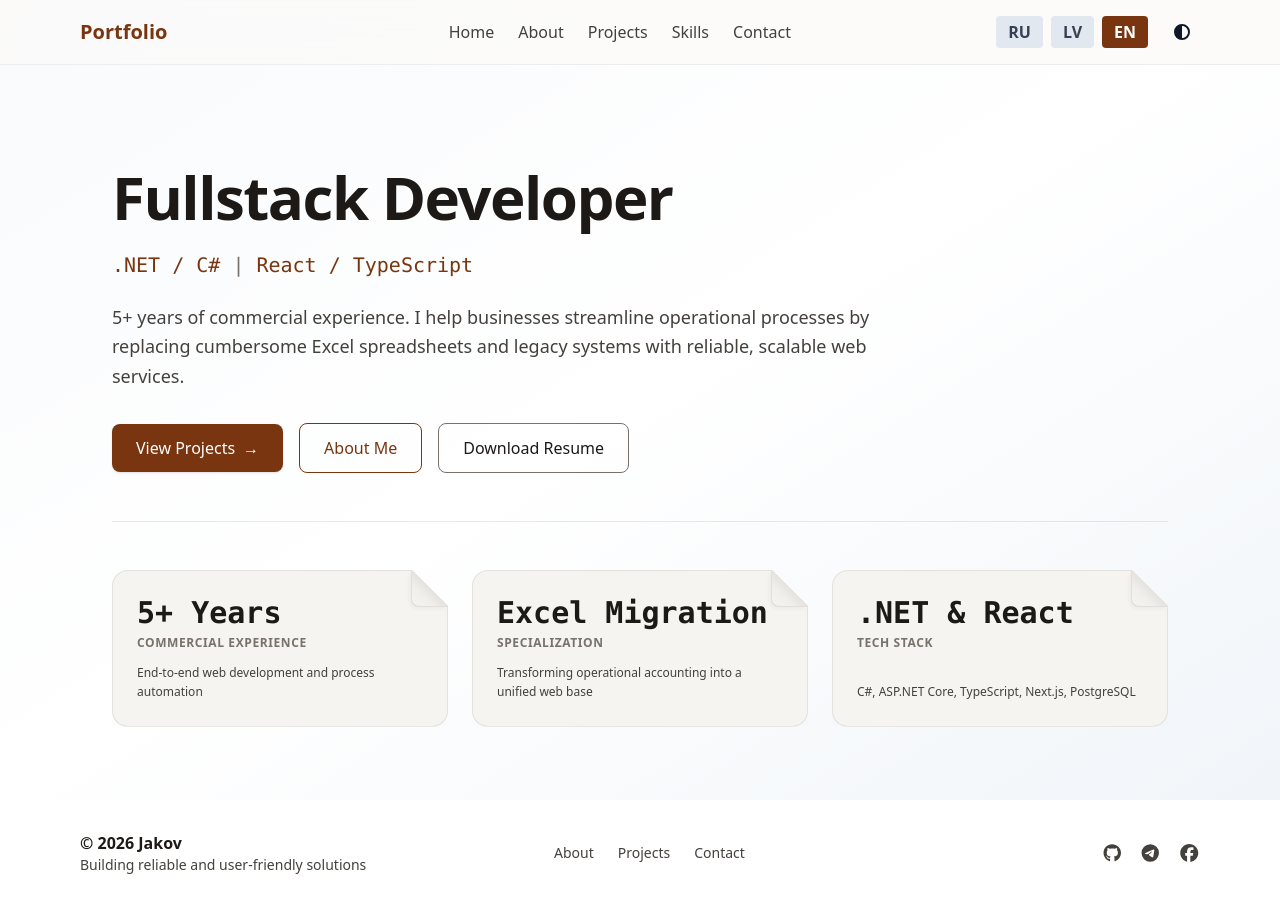
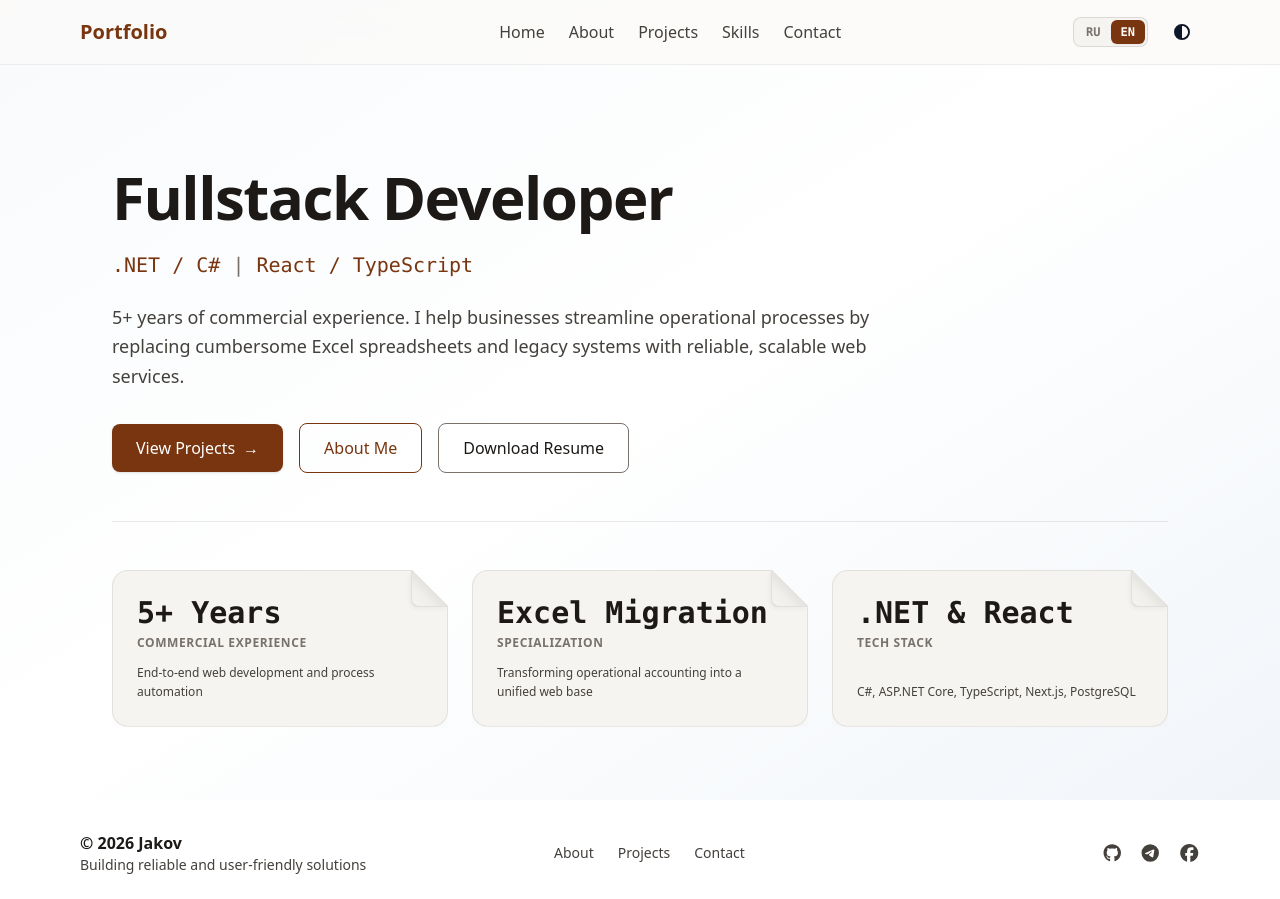
Before and after one commit to IakovYakovlev/personal, a React (Vite) app: page /home in a window 1280 px wide. Built offline with nearby package versions, Linux system fonts and the light colour scheme.

Commit message:
feat: simplify language switcher component and improve button styling

```diff
--- a/src/ui/components/LanguageSwitcher.tsx
+++ b/src/ui/components/LanguageSwitcher.tsx
@@ -1,31 +1,34 @@
 import { useTranslation } from 'react-i18next';
-import { useSelector } from 'react-redux';
-import type { RootState } from '../../application/store';
 
 export const LanguageSwitcher = () => {
   const { i18n } = useTranslation();
-  const theme = useSelector((state: RootState) => state.theme.theme);
+
+  // Оставляем только 2 языка
+  const languages = ['ru', 'en'] as const;
+
+  // Определение текущего активного языка
+  const currentLang = i18n.language.startsWith('en') ? 'en' : 'ru';
 
   const changeLanguage = (lng: string) => {
-    i18n.changeLanguage(lng);
+    if (currentLang !== lng) {
+      i18n.changeLanguage(lng);
+    }
   };
 
   return (
-    <div className='flex gap-2 ml-6'>
-      {['ru', 'lv', 'en'].map((lng) => {
-        const isActive = i18n.language.startsWith(lng);
+    <div className='inline-flex items-center p-0.5 rounded-lg bg-[var(--color-bg-muted)] border border-[var(--color-text-subtle)]/20 font-mono text-xs'>
+      {languages.map((lng) => {
+        const isActive = currentLang === lng;
         return (
           <button
             key={lng}
+            type='button'
             onClick={() => changeLanguage(lng)}
-            className={`px-3 py-1 rounded font-semibold transition-colors cursor-pointer
-              ${
-                isActive
-                  ? 'bg-primary text-white'
-                  : theme === 'dark'
-                    ? 'bg-slate-800 text-gray-300 hover:bg-slate-700'
-                    : 'bg-slate-200 text-gray-700 hover:bg-slate-300'
-              }`}
+            className={`px-2.5 py-1 rounded-md font-semibold transition-all duration-200 cursor-pointer ${
+              isActive
+                ? 'bg-[var(--color-primary)] text-white shadow-xs'
+                : 'text-[var(--color-text-subtle)] hover:text-[var(--color-text-base)]'
+            }`}
           >
             {lng.toUpperCase()}
           </button>
```
